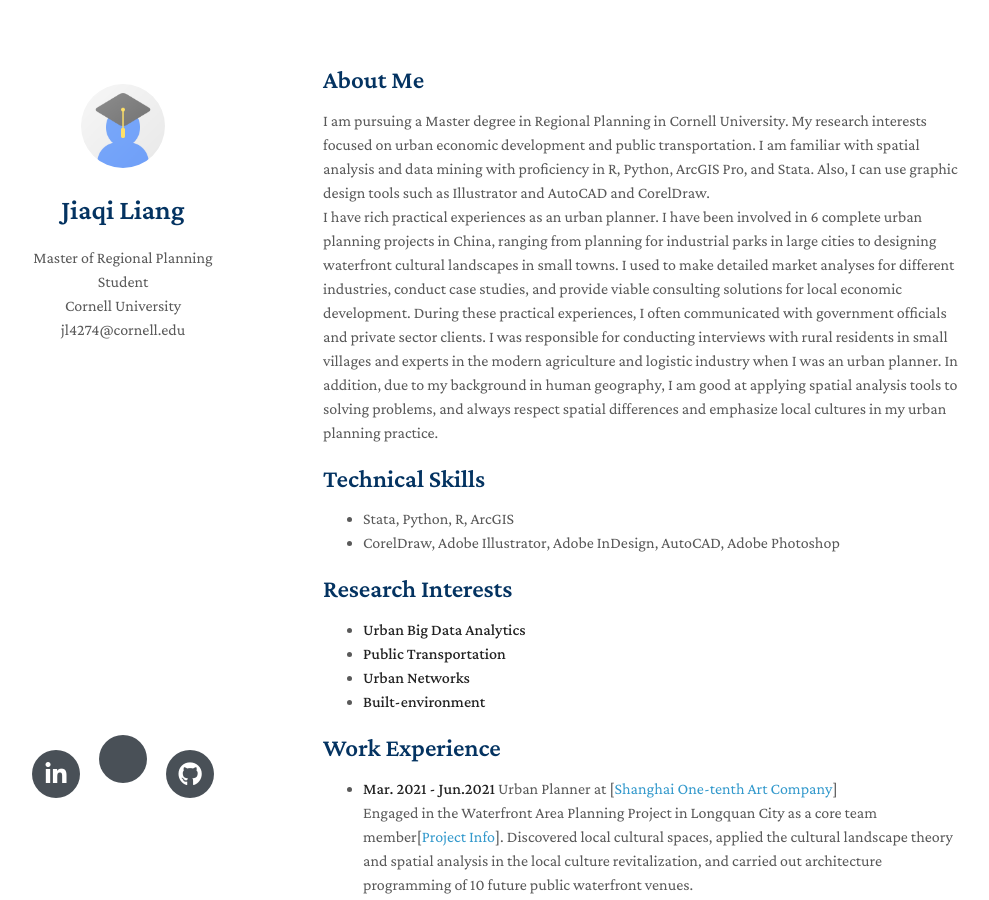
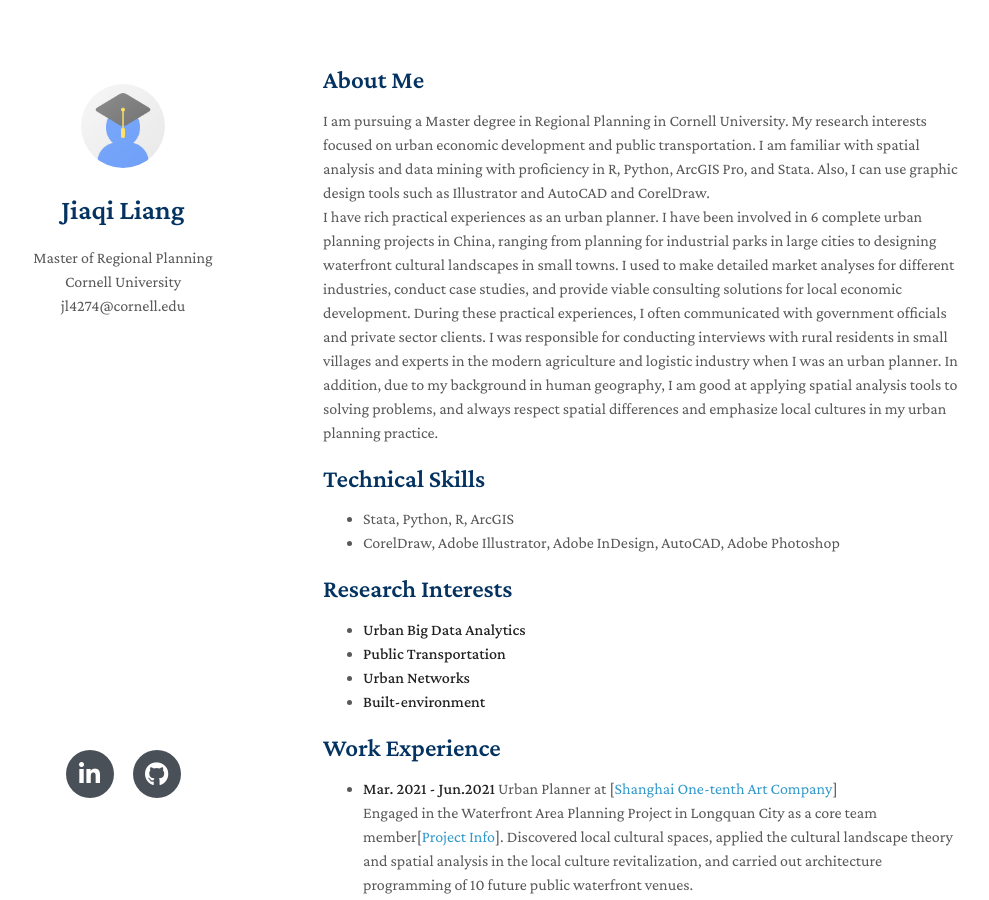
Before and after one commit to april29liang/.github.io, a Jekyll site: the page built from index.md, in a window 1280 px wide and 900 px high. Shown: the whole window, without its empty margins (147-1136 px from the left). Built offline with Jekyll 4.4.1, drawn with Linux system fonts in a browser that asks for light colours; nearby versions of some CDN libraries; a style sheet for code colours, icons or effects is not loaded; our own code applies the rules of GitHub Pages for plain Markdown files.

Commit message:
Update _config.yml

```diff
--- a/_config.yml
+++ b/_config.yml
@@ -1,11 +1,10 @@
 title: Jiaqi Liang
-position: Master of Regional Planning Student
+position: Master of Regional Planning
 affiliation: Cornell University
 email: jl4274@cornell.edu
 keywords: minimal academic
-google_scholar: https://scholar.google.com/
-github_link: https://github.com/yaoyao-liu/minimal-light
-linkedin: https://www.linkedin.com/
+github_link: https://github.com/april29liang
+linkedin: https://www.linkedin.com/in/jiaqi-liang-b3b1b019a/
 avatar: ./assets/img/avatar.png
 google_analytics: UA-111540567-4
 favicon: ./assets/img/favicon.png
```
